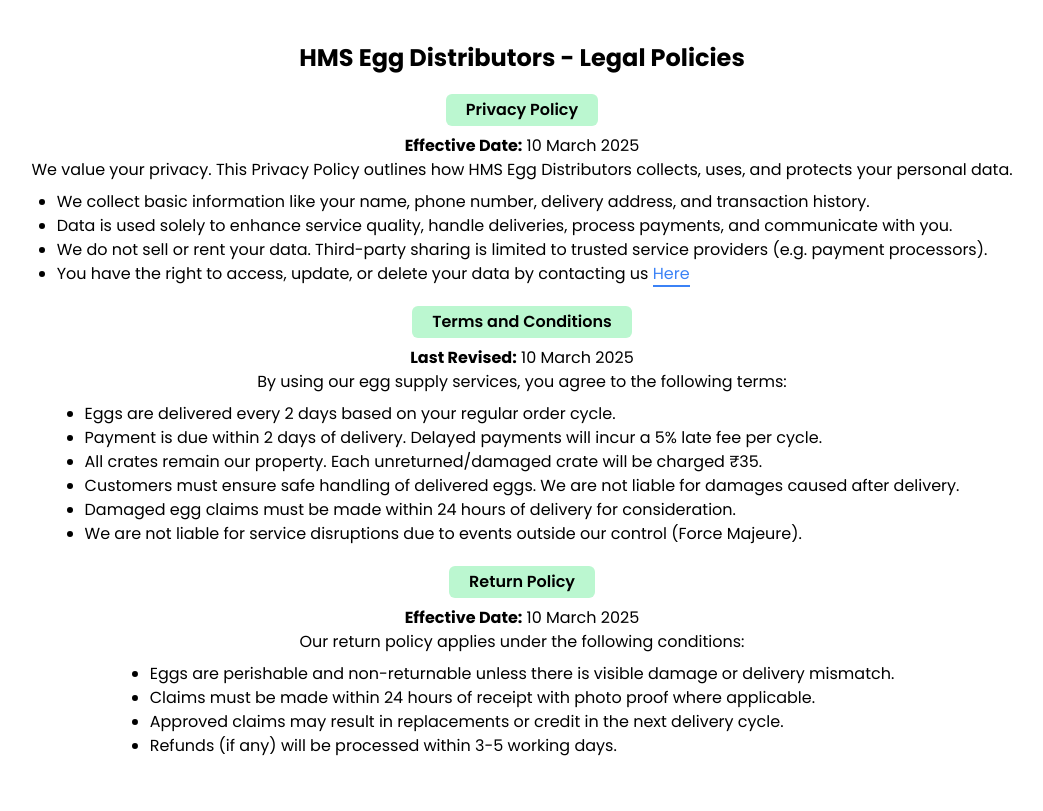
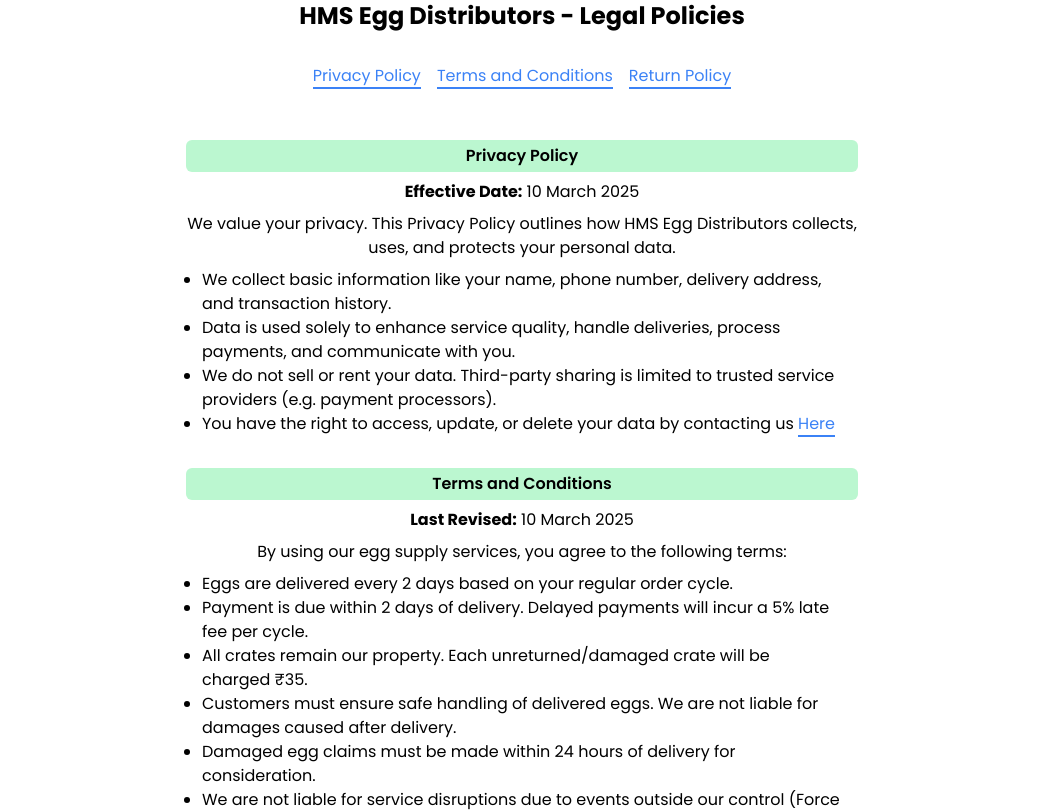
Before and after one commit to JWings007/HMS, a React (Create React App) app in the folder client/: page /privacy-policy in a window 1280 px wide. Shown: the top 811 px of the page, without its empty margins (118-1161 px from the left). Built offline with nearby package versions, Linux system fonts and the light colour scheme; no server answers.

Commit message:
Update PrivacyPolicy.js

```diff
--- a/client/src/pages/PrivacyPolicy.js
+++ b/client/src/pages/PrivacyPolicy.js
@@ -38,13 +38,20 @@
 
 function LegalPolicies() {
   return (
-    <div className="flex flex-col items-center justify-center w-full h-screen text-center md:px-5">
-      <h1 className="font-bold text-2xl">HMS Egg Distributors - Legal Policies</h1>
+    <div className="flex flex-col items-center justify-center w-full min-h-screen text-center md:px-5">
+      <h1 className="font-bold text-2xl mb-8">HMS Egg Distributors - Legal Policies</h1>
 
-      {/* Privacy Policy */}
+      <nav className="mb-8">
+        <a href="#privacy" className="text-blue-500 border-b-2 border-blue-500 mx-2 md:text-sm">Privacy Policy</a>
+        <a href="#terms" className="text-blue-500 border-b-2 border-blue-500 mx-2 md:text-sm">Terms and Conditions</a>
+        <a href="#returns" className="text-blue-500 border-b-2 border-blue-500 mx-2 md:text-sm">Return Policy</a>
+      </nav>
+
+      <div className="w-full max-w-2xl">
+        <section id="privacy" className="mb-8">
           <h2 className="mt-5 font-semibold bg-green-200 rounded-md px-5 py-1 md:text-sm mb-2">Privacy Policy</h2>
           <p className="md:text-sm"><strong>Effective Date:</strong> 10 March 2025</p>
-      <p className="md:text-sm">
+          <p className="md:text-sm mt-2">
             We value your privacy. This Privacy Policy outlines how HMS Egg Distributors collects, uses, and protects your personal data.
           </p>
           <ul className="list-disc text-left md:text-sm mt-2 mx-4">
@@ -53,16 +60,15 @@
             <li>We do not sell or rent your data. Third-party sharing is limited to trusted service providers (e.g. payment processors).</li>
             <li>
               You have the right to access, update, or delete your data by contacting us{" "}
-          <a href="/contact" className="text-blue-500 border-b-2 border-blue-500">
-            Here
-          </a>
+              <a href="/contact" className="text-blue-500 border-b-2 border-blue-500">Here</a>
             </li>
           </ul>
+        </section>
 
-      {/* Terms and Conditions */}
+        <section id="terms" className="mb-8">
           <h2 className="mt-5 font-semibold bg-green-200 rounded-md px-5 py-1 md:text-sm mb-2">Terms and Conditions</h2>
           <p className="md:text-sm"><strong>Last Revised:</strong> 10 March 2025</p>
-      <p className="md:text-sm">
+          <p className="md:text-sm mt-2">
             By using our egg supply services, you agree to the following terms:
           </p>
           <ul className="list-disc text-left md:text-sm mt-2 mx-4">
@@ -73,11 +79,12 @@
             <li>Damaged egg claims must be made within 24 hours of delivery for consideration.</li>
             <li>We are not liable for service disruptions due to events outside our control (Force Majeure).</li>
           </ul>
+        </section>
 
-      {/* Return Policy */}
+        <section id="returns" className="mb-8">
           <h2 className="mt-5 font-semibold bg-green-200 rounded-md px-5 py-1 md:text-sm mb-2">Return Policy</h2>
           <p className="md:text-sm"><strong>Effective Date:</strong> 10 March 2025</p>
-      <p className="md:text-sm">
+          <p className="md:text-sm mt-2">
             Our return policy applies under the following conditions:
           </p>
           <ul className="list-disc text-left md:text-sm mt-2 mx-4">
@@ -86,6 +93,8 @@
             <li>Approved claims may result in replacements or credit in the next delivery cycle.</li>
             <li>Refunds (if any) will be processed within 3-5 working days.</li>
           </ul>
+        </section>
+      </div>
     </div>
   );
 }
```
Lines whose indentation alone changed are shown as unchanged.
